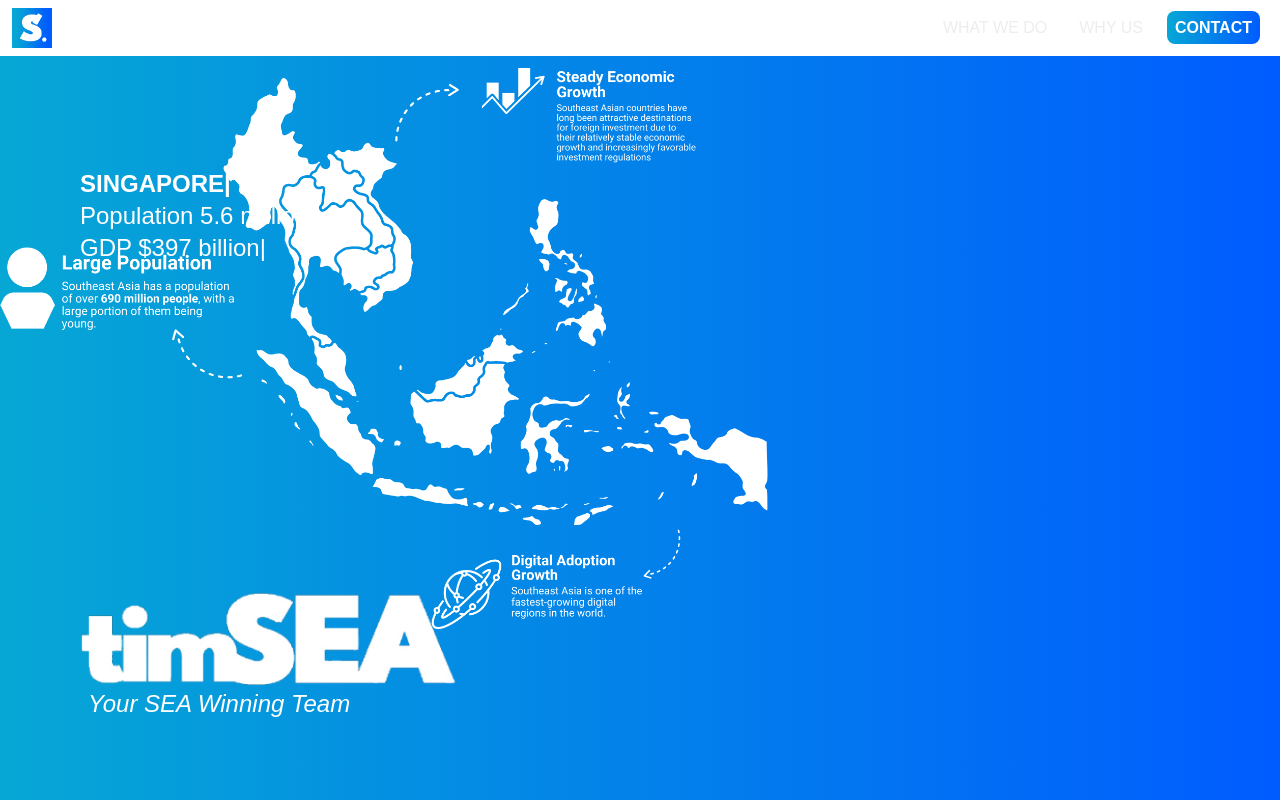
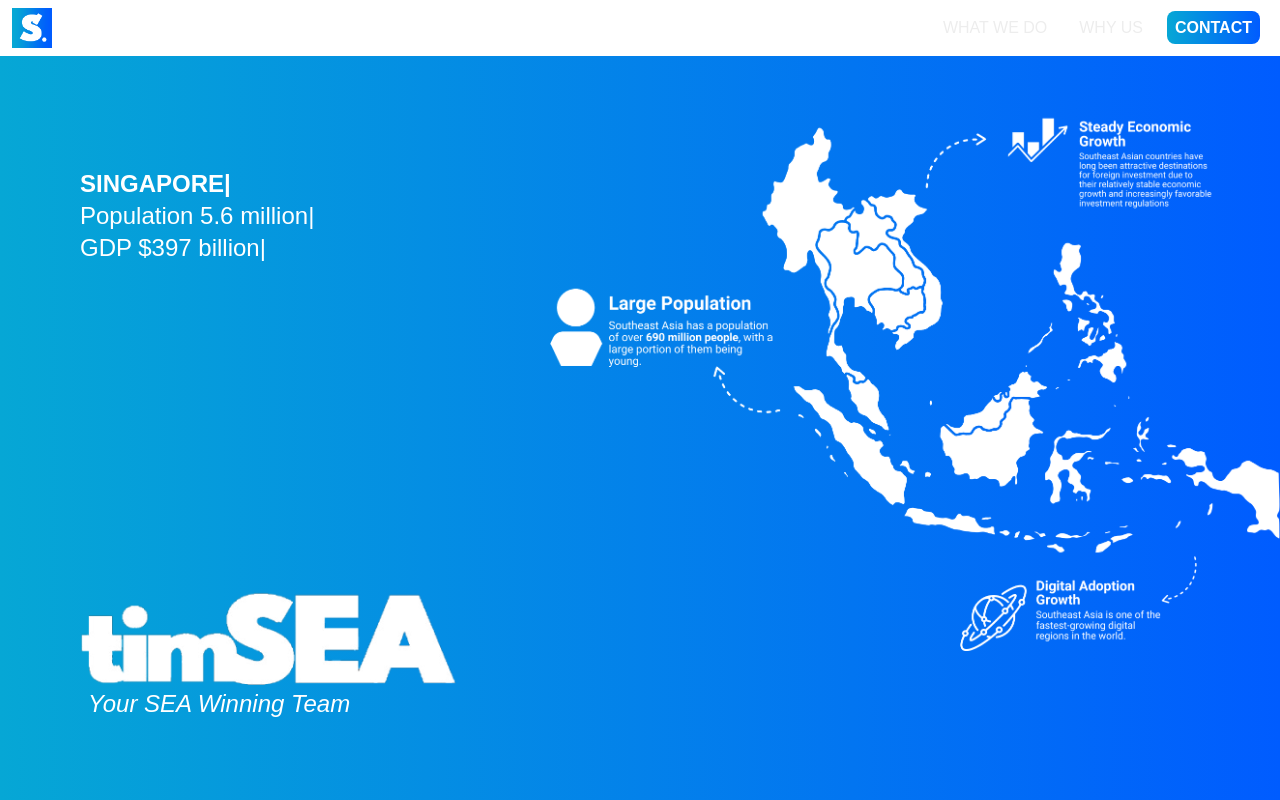
Before and after one commit to AlfinTeguh16/TimSEA-CompanyProfile, a Next.js app: page / in a window 1280 px wide. Shown: the top 800 px of the page. Built offline with nearby package versions, Linux system fonts and the light colour scheme.

Commit message:
feat: fix layouting

```diff
--- a/src/app/globals.css
+++ b/src/app/globals.css
@@ -23,32 +23,32 @@
 .responsive-container {
   background-image: url('/images/seaMaps.png');
   background-repeat: no-repeat;
-  background-size: 95vw;
-  background-position: right 0 top 150;
+  background-size:  95vw;
+  background-position: 100% 30%;
 }
 
-/* @media (min-width: 423px) {
+@media (min-width: 423px) {
   .responsive-container {
     background-image: url('/images/seaMaps.png');
     background-repeat: no-repeat;
-    background-size: auto 55%;
-    background-position: right 0 top 100;
+    background-size:  80vw;
+    background-position: 100% 30%;
   }
-} */
-@media (min-width: 600px) {
+}
+@media (min-width: 777px) {
   .responsive-container {
     background-image: url('/images/seaMaps.png');
     background-repeat: no-repeat;
-    background-size: auto 70vw;
-    background-position: right 0 top 30;
+    background-size:  70vw;
+    background-position: 100% 30%;
   }
 }
 
-@media (min-width: 765px) {
+@media (min-width: 860px) {
   .responsive-container {
     background-image: url('/images/seaMaps.png');
     background-repeat: no-repeat;
-    background-size: 60vw;
-    background-position: right 0 top 10;
+    background-size:  57vw;
+    background-position: 100% 20% ;
   }
 }
```
